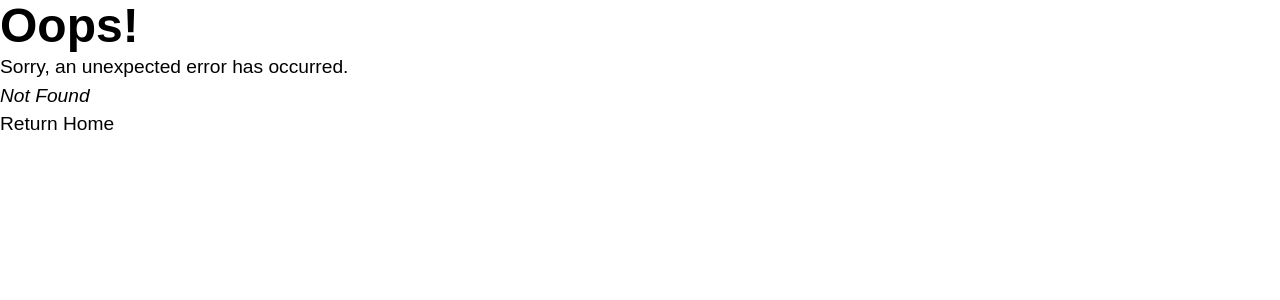
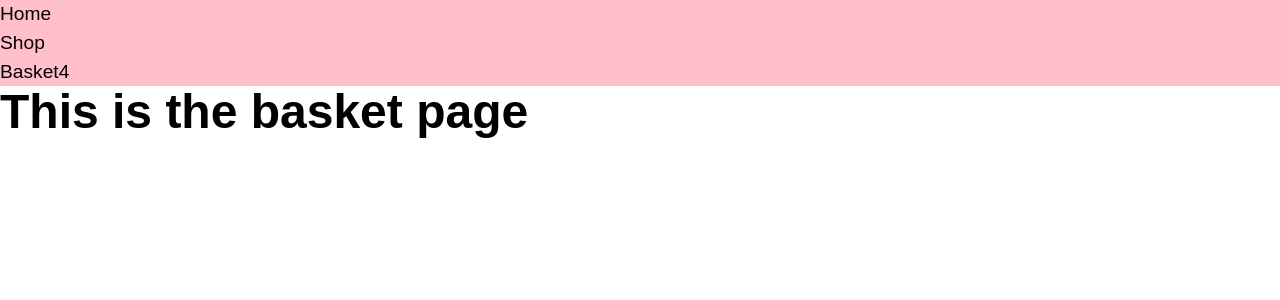
Before and after one commit to bendee48/shopping-cart, a React (Vite) app: page /basket in a window 1280 px wide. Before the commit this address had no page. Shown: the top 300 px of the page. Built offline with nearby package versions, Linux system fonts and the light colour scheme.

Commit message:
Adding Basket page
- Adding page for the basket
- Adding route for basket page
- Adding link to basket in root nav

```diff
--- a/src/components/Card.module.css
+++ b/src/components/Card.module.css
@@ -39,10 +39,6 @@
   justify-self: center;
 }
 
-#amount {
-
-}
-
 .card_btn {
   grid-area: btn;
   align-self: center;
--- a/src/main.jsx
+++ b/src/main.jsx
@@ -6,6 +6,7 @@ import Root from './routes/root'
 import ErrorPage from './error-page.jsx'
 import HomePage from './routes/HomePage'
 import ShopPage from './routes/ShopPage'
+import BasketPage from './routes/BasketPage'
 
 const router = createBrowserRouter([
   {
@@ -14,7 +15,8 @@ const router = createBrowserRouter([
     errorElement: <ErrorPage />,
     children: [
       { index: true, element: <HomePage /> },
-      { path: 'shop', element: <ShopPage /> }
+      { path: 'shop', element: <ShopPage /> },
+      { path: 'basket', element: <BasketPage /> },
     ]
   },
 ])
--- /dev/null
+++ b/src/routes/BasketPage.jsx
@@ -0,0 +1,7 @@
+function BasketPage() {
+  return (
+    <h1>This is the basket page</h1>
+  )
+}
+
+export default BasketPage;
--- a/src/routes/Root.jsx
+++ b/src/routes/Root.jsx
@@ -8,6 +8,7 @@ function Root() {
         <ul>
           <li><Link to={'/'}>Home</Link></li>
           <li><Link to={'shop'}>Shop</Link></li>
+          <li><Link to={'basket'}>Basket</Link><span>4</span></li>
         </ul>
       </nav>
       <div>
--- a/src/routes/ShopPage.jsx
+++ b/src/routes/ShopPage.jsx
@@ -1,4 +1,3 @@
-import Card from '../components/Card'
 import Shop from '../components/Shop'
 
 function ShopPage() {
```
